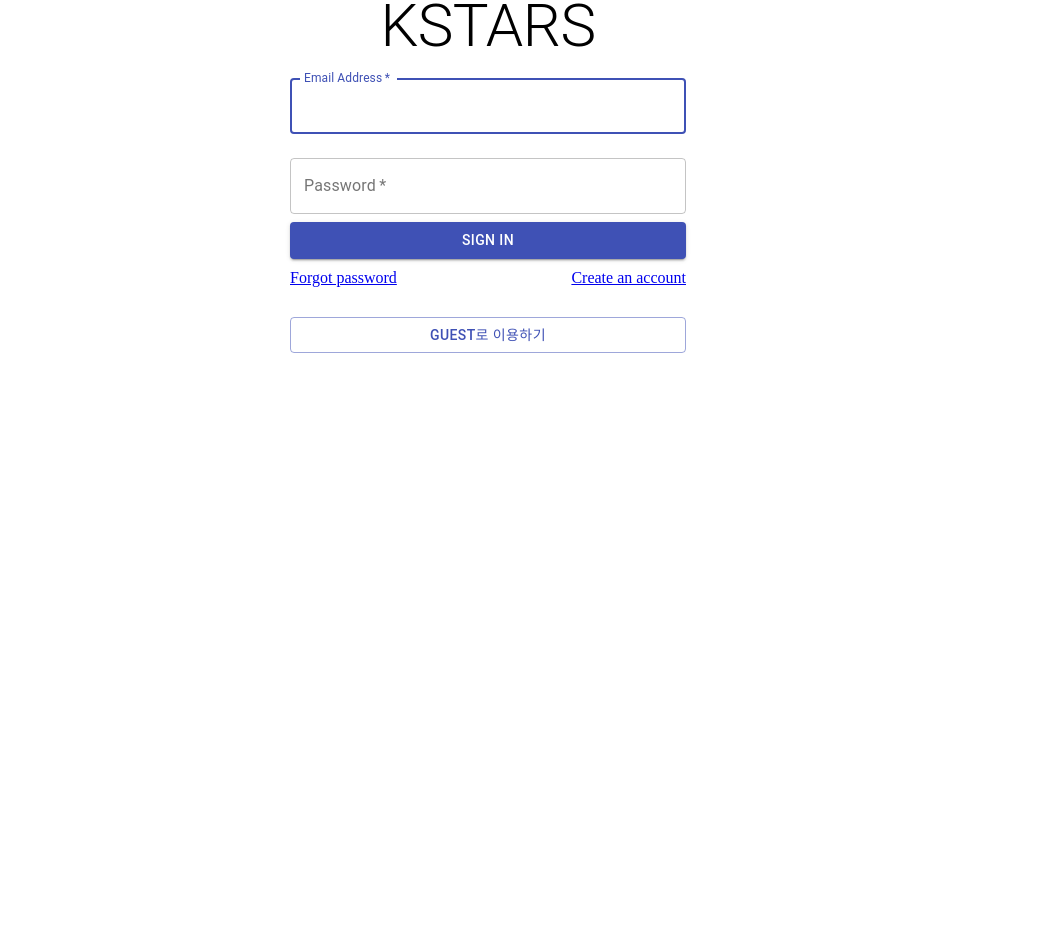
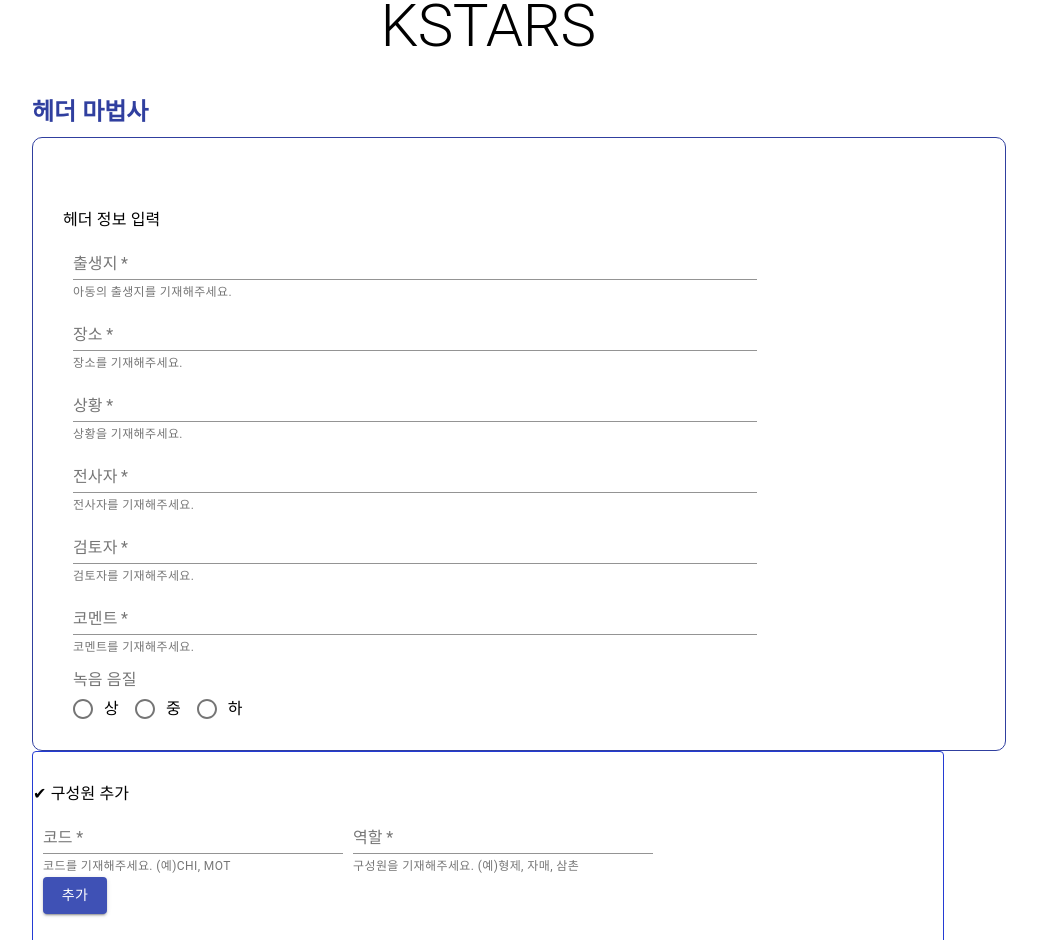
Before and after one commit to seobi-97/waveform, a React (Create React App) app: page /waveform/start/header in a window 1280 px wide. Before the commit this address led to /waveform. Shown: the part 160-1100 px from the top of the page, without its empty margins (152-1189 px from the left). Before the commit the page ends 800 px from the top, so only its background shows below. Built offline with nearby package versions, Linux system fonts and the light colour scheme.

Commit message:
Radio Button add

```diff
--- a/package.json
+++ b/package.json
@@ -26,7 +26,7 @@
     "build": "react-scripts build",
     "test": "react-scripts test",
     "eject": "react-scripts eject",
-    "predeploy":"yarn start build",
+    "predeploy":"yarn build",
     "deploy":"gh-pages -d build"
   },
   "eslintConfig": {
--- a/src/Components/Pages/Header/HeaderContainer.js
+++ b/src/Components/Pages/Header/HeaderContainer.js
@@ -5,75 +5,6 @@
   constructor(props) {
     super(props);
     this.state = {
-      // KSTProject: {
-      //   m_Audio: {
-      //     audioCurrentPosition: 0, //
-      //     audioFileIndex: 0, //오디오 인덱스
-      //     audioPath: [
-      //       localStorage.audioFile,  //오디오 파일 경로
-      //     ],
-
-      //   },
-      //   m_KTierMorpVer2: {
-      //     dataType: "",
-      //     datas: [{
-      //       morp: "",
-      //       speaker: "",
-      //       uid: "",
-      //       user: ""
-      //     }, ]
-      //   },
-      //   m_KTierVer2: {
-      //     //dataType: "",
-      //     datas: [{
-      //       //speaker: "",
-      //       text: "",
-      //       time: "",
-      //       //uid: 0
-      //     }, ]
-      //   },
-      //   m_Option: {
-      //     speakerList: [ //(CHI,MOT,FAT 등)
-      //       "",
-      //     ],
-      //     stringOption: "" //
-      //   },
-      //   m_header: {
-      //     arrID: [{
-      //       age: "", //연령
-      //       code: "", //코드(CH1,ADU1)
-      //       corpus: "", //??
-      //       dateOfBirth: "", //생년월일
-      //       edu: "", //학력
-      //       group: "", //그룹(대도시,중소도시,농촌)
-      //       region: "", //지역
-      //       role: "", //구성원
-      //       ses: "", //사회적 경제 지위
-      //       sex: "" //성별
-      //     }],
-      //     arrParticipants: [ //참가자
-      //       ""
-      //     ],
-      //     birthOfCHI: "",  //아동 생년월일
-      //     birthPlaceOfCHI: "", //아동 출생지
-      //     comment: "", //코멘트
-      //     date: "", //날짜
-      //     language: "", //언어
-      //     location: "", //장소
-      //     media: "", //??
-      //     recording: "", //녹음 음질
-      //     reviewer: "", //검토자
-      //     situation: "", //상황
-      //     speechType: "", //??
-      //     transcriber: "" //전사자
-      //   },
-      //   userDto: {
-      //     fileName: localStorage.projectName, //파일이름
-      //     id: "", //유저 아이디
-      //     user: "" //??
-      //   },
-      //   version: "" //버전
-      // },
       SpeechType: "", // ??
       Participants: "", // ??
       BirthPlace: "", // 아동 출생지
@@ -89,33 +20,9 @@
       MOT: false,
       FAT: false,
 
-      ChIDAge: "", // 연령
-      ChIDSex: "", // 성별
-      ChIDGroup: "", // 그룹
-      ChIDRegion: "", // 지역
-      ChIDSES: "", // 사회적 경제 지위
-      ChIDEdu: "", // 학력
-
-      MoIDAge: "", // 연령
-      MoIDSex: "", // 성별
-      MoIDGroup: "", // 그룹
-      MoIDRegion: "", // 지역
-      MoIDSES: "", // 사회적 경제 지위
-      MoIDEdu: "", // 학력
-
-      FaIDAge: "", // 연령
-      FaIDSex: "", // 성별
-      FaIDGroup: "", // 그룹
-      FaIDRegion: "", // 지역
-      FaIDSES: "", // 사회적 경제 지위
-      FaIDEdu: "", // 학력
-
       IDCode: "", // 코드
       IDRole: "", // 역할
-      Code:"",
-      Role:"",
 
-      addFlag: false,
       value:"",
       IDAge:"",
       IDSex:"",
@@ -135,8 +42,19 @@
           IDEdu:"",
         }
       ],
+      maxNo:1,
+      Roles:[
+        {
+          brdno:0,
+          IDCode:"CHI",
+          IDRole:"대상 아동",
+        },
+      ],
     };
     this.handleChange = this.handleChange.bind(this);
+    this.handleGetData = this.handleGetData.bind(this);
+    this.handleSubmit = this.handleSubmit.bind(this);
+    this.handleSubmit2 = this.handleSubmit2.bind(this);
   }
   handleSaveData=(data,value)=>{
     if(value){
@@ -154,7 +72,6 @@
      }
    }
   handleChange = (e) => {
-    const KSTProject=this.state.KSTProject;
     this.setState(
       {
         [e.target.name]: e.target.value,
@@ -162,12 +79,27 @@
       () => console.log("project header state", this.state)
     );
   };
+  handleGetData=(role)=>{
+      this.setState({
+        maxNo:this.state.maxNo+1,
+        Roles:this.state.Roles.concat({
+          brdno:this.state.maxNo,
+          ...role,
+        }),
+      });
+      console.log(this.state.Roles);
+  }
   handleSubmit= async(e)=>{
     e.preventDefault();
     const {IDCode, IDRole}=this.state;
+    let role={
+      IDCode,
+      IDRole,
+    }
+    this.handleGetData(role);
     this.setState({
-      Code:IDCode,
-      Role:IDRole,
+      IDCode:"",
+      IDRole:"",
     });
   }
   handleSubmit2= async(e) =>{
@@ -186,21 +118,22 @@
     this.setState({});
   }
 
-  handleFlag=()=>{
-    this.setState({
-      addFlag:true,
-    });
-  }
+
   render() {
+    const { Roles }=this.state;
     return (
+      <>
+      {Roles.map((role)=>(
         <HeaderPresenter
+          key={role.brdno}
+          role={role}
           state={this.state}
-        handleSaveData={this.handleSaveData}
           handleChange={this.handleChange}
           handleSubmit={this.handleSubmit}
           handleSubmit2={this.handleSubmit2}
-        handleFlag={this.handleFlag}
         />
+      ))}
+      </>
     );
   }
 }
--- a/src/Components/Pages/Header/HeaderPresenter.js
+++ b/src/Components/Pages/Header/HeaderPresenter.js
@@ -15,8 +15,8 @@
 import FormLabel from "@material-ui/core/FormLabel";
 import InputLabel from "@material-ui/core/InputLabel";
 import Select from "@material-ui/core/Select";
-import Checkbox from "@material-ui/core/Checkbox";
 import Box from "@material-ui/core/Box";
+import { scryRenderedDOMComponentsWithClass } from "react-dom/test-utils";
 const Title = styled.h2`
   color: #303f9f;
   margin-top: 30px;
@@ -44,72 +44,10 @@
   cursor: pointer;
 `;
 
-const HeaderPresenter = ({ state, handleSaveData, handleChange, handleSubmit, handleSubmit2, handleFlag }) => {
+const HeaderPresenter = ({ state, handleSaveData, handleChange, handleSubmit, handleSubmit2, role}) => {
   const projData = useContext(DataContext);
   console.log("header", projData);
   const {
-    // KSTProject: {
-    //   m_Audio: {
-    //     audioCurrentPosition,
-    //     audioFileIndex,
-    //     audioPath
-    //   },
-    //   m_KTierMorpVer2: {
-    //     dataType,
-    //     datas: [{
-    //       morp,
-    //       speaker,
-    //       uid,
-    //       user
-    //     }, ]
-    //   },
-    //   m_KTierVer2: {
-    //     //dataType,
-    //     datas: [{
-    //       //speaker,
-    //       text,
-    //       time,
-    //       //uid
-    //     }, ]
-    //   },
-    //   m_Option: {
-    //     speakerList,
-    //     stringOption
-    //   },
-    //   m_header: {
-    //     arrID: [{
-    //       age,
-    //       code,
-    //       corpus,
-    //       dateOfBirth,
-    //       edu,
-    //       group,
-    //       region,
-    //       role,
-    //       ses,
-    //       sex
-    //     }],
-    //     arrParticipants,
-    //     birthOfCHI,
-    //     //birthPlaceOfCHI,
-    //     comment,
-    //     date,
-    //     language,
-    //     location,
-    //     media,
-    //     recording,
-    //     reviewer,
-    //     situation,
-    //     speechType,
-    //     transcriber
-    //   },
-    //   userDto: {
-    //     fileName,
-    //     id,
-    //     //user
-    //   },
-    //   version
-    // },
     SpeechType,
     Participants,
     BirthPlace,
@@ -122,35 +60,13 @@
     IDCorpus,
     IDDateOfBirth,
 
-    ChIDAge,
-    ChIDSex,
-    ChIDGroup,
-    ChIDRegion,
-    ChIDSES,
-    ChIDEdu,
-
-    MoIDAge,
-    MoIDSex,
-    MoIDGroup,
-    MoIDRegion,
-    MoIDSES,
-    MoIDEdu,
-
-    FaIDAge,
-    FaIDSes,
-    FaIDGroup,
-    FaIDRegion,
-    FaIDSES,
-    FaIDEdu,
-
     IDCode,
     IDRole,
-    Code,
-    Role,
+    Roles,
+
     CHI,
     MOT,
     FAT,
-    addFlag,
     value,
     IDAge,
     IDSex,
@@ -159,7 +75,6 @@
     IDSES,
     IDEdu,
   } = state;
-
   return (
     <Container style={{ marginTop: 150 }} component="main" maxWidth="md">
       <Typography component="h1" variant="h2" align="center">
@@ -278,24 +193,50 @@
             </FormControl>
           </Grid>
         </Grid>
-
       </Form>
-
-
       <Box border={1} borderRadius="borderRadius" borderColor="#243cd4">
       <Grid container direction="column" style={{ marginTop: 10 }} >
-      <form onSubmit={handleSubmit2}>
+
       <Grid container direction="column">
+          <Grid xs={2} item={true}>
+            <Typography style={{ marginTop: 20 }}>✔ 구성원 추가</Typography>
+          </Grid>
+          <form onSubmit={handleSubmit}>
+          <Grid xs={9} item={true}>
+            <TextField
+              required
+              label="코드"
+              name="IDCode"
+              value={IDCode}
+              onChange={handleChange}
+              helperText="코드를 기재해주세요. (예)CHI, MOT"
+              style={{ marginLeft: 10, width:300 }}
+            />
+            <TextField
+              required
+              label="역할"
+              name="IDRole"
+              value={IDRole}
+              onChange={handleChange}
+              helperText="구성원을 기재해주세요. (예)형제, 자매, 삼촌"
+              style={{ marginLeft: 10, width:300 }}
+            />
+            <Button type="submit"
+                    variant="contained"
+                    color="primary"
+                    style={{ marginLeft: 10}}
+            >
+              추가
+            </Button>
+          </Grid>
+          </form>
           <Grid xs={2} item={true}>
             <Typography style={{ marginTop: 20 }}>✔ 구성원 선택</Typography>
           </Grid>
           <Grid xs={9} item={true}>
             <FormControl component="fieldset" style={{marginLeft:10, marginTop:15}}>
-              <RadioGroup aria-label="value" name="value" value={value} onChange={handleChange} row>
-                <FormControlLabel value="child" control={<Radio/>} label="Child"/>
-                <FormControlLabel value="mother" control={<Radio/>} label="Mother" />
-                <FormControlLabel value="father" control={<Radio/>} label="Father"/>
-                {addFlag?(<FormControlLabel value={Code} control={<Radio/>} label={Role}/> ):(<span></span>)}
+              <RadioGroup aria-label="value" name="value" onChange={handleChange} row>
+                {Roles.map((row)=>(<FormControlLabel value={row.IDCode} control={<Radio/>} label={row.IDRole}/>))}
               </RadioGroup>
             </FormControl>
           </Grid>
@@ -315,6 +256,26 @@
               // 출생일
             </Grid> */}
         </Grid>
+        <Grid container
+          item
+          sm={2}
+          direction="row"
+          justify="flex-start"
+          alignItems="flex-start"
+          >
+            <TextField
+              id="standard-read-only-input"
+              label="역할"
+              value={role.IDRole}
+              style={{ margin: 8 }}
+              margin="normal"
+              variant="filled"
+              InputProps={{
+                readOnly: true,
+              }}
+            />
+          </Grid>
+      <form onSubmit={handleSubmit2}>
       <Grid xs={9} item={true}>
         <Grid xs={2} item={true}>
         <FormControl
@@ -540,6 +501,14 @@
                 />
               </RadioGroup>
             </FormControl>
+            <Button
+              type="submit"
+              variant="contained"
+              color="secondary"
+              style={{ margin: 20, padding: 10 }}
+            >
+              입력
+            </Button>
           </Grid>
       </Grid>
       </form>
--- a/src/Components/Pages/Main/Connect.js
+++ b/src/Components/Pages/Main/Connect.js
@@ -39,9 +39,10 @@
 
 sendCred = (event) => {
   event.preventDefault();
-  const { KSTProject, token } = this.state;
+  const { KSTProject, token, boards } = this.state;
   console.log(KSTProject);
   console.log(token);
+  console.log(boards);
   axios
     .post("http://ec2-3-86-166-99.compute-1.amazonaws.com:8080/cosmos/kStars/create/kst/user",
           KSTProject,{headers: {
--- a/src/Components/Pages/Main/TalkerItem.js
+++ b/src/Components/Pages/Main/TalkerItem.js
@@ -4,7 +4,10 @@
 import Typography from "@material-ui/core/Typography";
 import Grid from "@material-ui/core/Grid";
 import Button from "@material-ui/core/Button";
+import { FormControlLabel, RadioGroup } from "@material-ui/core";
+import Radio from "@material-ui/core/Radio";
 
+import FormControl from "@material-ui/core/FormControl";
 class TalkerItem extends Component {
   handleSelectRow = () => {
     const { row, onSelectRow } = this.props;
@@ -54,10 +57,6 @@
             }}
             onClick={this.handleSelectRow}
           />
-
-          <Typography variant="h6" style={{ marginTop: 5, marginLeft: 80 }}>
-            {row.analysisType}
-          </Typography>
         </Grid>
         {/* 행번호, 발화인, 분석태그 end */}
 
--- a/src/Components/Pages/Main/index.js
+++ b/src/Components/Pages/Main/index.js
@@ -5,12 +5,12 @@
 import Save from "./Save";
 import DataContext from "../../../Contexts/DataContext";
 import Connect from "./Connect";
-const AppContext=createContext();
 
 const Context = ({creds:{KSTProject,token,boards}}) => {
   const projData = useContext(DataContext);
   //let data='projData';
   const d=projData.data;
+  console.log(boards);
   KSTProject= {
     m_Audio: {
       audioCurrentPosition: 0,
@@ -32,8 +32,8 @@
     m_KTierVer2: {
       dataType: "",
       datas: [{
-        speaker: boards[0].talker,
-        text: boards[0].text,
+        speaker: "",
+        text: "",
         time: "",
         uid: 0
       }, ]
@@ -147,6 +147,7 @@
         }),
         selectedBoard: {},
       });
+      console.log(this.state.boards);
     } else {
       // Update
       this.setState({
@@ -182,11 +183,9 @@
     );
     console.log("Clear Region start&end points");
   };
-  handleResult = (Context,result) => {
-    //const projData = useContext(DataContext);
+  handleResult = (result) => {
     this.setState({
       result: result,
-      //result:this.state.result.concat({projData,result}),
     });
   };
   render() {
--- a/src/Components/Pages/SignUp/SignUpPresenter.js
+++ b/src/Components/Pages/SignUp/SignUpPresenter.js
@@ -6,7 +6,7 @@
 import Grid from "@material-ui/core/Grid";
 import Typography from "@material-ui/core/Typography";
 import Container from "@material-ui/core/Container";
-
+import { Link } from "react-router-dom";
 const useStyles = makeStyles((theme) => ({
   layout: {},
   paper: {
@@ -102,6 +102,16 @@
             </Button>
           )} */}
         </form>
+        <Link to={"/waveform"}>
+          <Button
+            fullWidth
+            variant="contained"
+            color="primary"
+            style={{ marginTop: 30 }}
+          >
+            {"Login 페이지 이동"}
+          </Button>
+        </Link>
       </div>
     </Container>
   );
--- a/src/Components/Router.js
+++ b/src/Components/Router.js
@@ -33,19 +33,19 @@
         >
           <AuthRoute
             path="/waveform/start/project"
-            isAuthed={user.userToken ? true : false}
+            isAuthed={!user.userToken ? true : false}
           >
             <ProjectStart user={user} />
           </AuthRoute>
           <AuthRoute
             path="/waveform/start/header"
-            isAuthed={user.userToken ? true : false}
+            isAuthed={!user.userToken ? true : false}
           >
             <Header user={user} />
           </AuthRoute>
           <AuthRoute
             path="/waveform/main"
-            isAuthed={user.userToken ? true : false}
+            isAuthed={!user.userToken ? true : false}
           >
             <Main user={user} />
           </AuthRoute>
```
Lines whose indentation alone changed are shown as unchanged.
